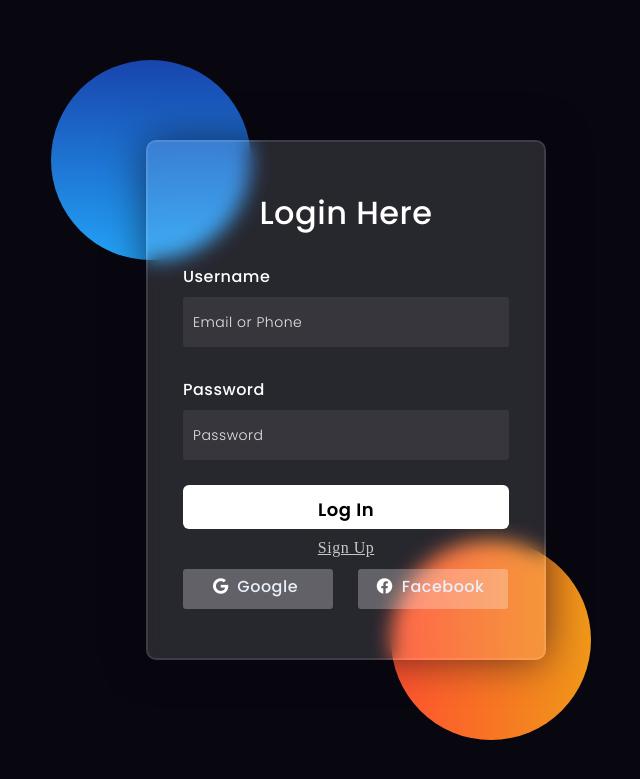
After one commit to nirdosh-thakur/CareerGuard, a Flask app: page /login in a window 1280 px wide. The commit adds this page. Shown: the top 779 px of the page, without its empty margins (294-934 px from the left). Run offline with Flask 3, Linux system fonts and the light colour scheme.

Commit message:
User Authentication
Login page, Sign Up Page, Authentication

```diff
--- a/app.py
+++ b/app.py
@@ -1,13 +1,19 @@
-from flask import Flask, render_template, jsonify, request
-from database import load_all_jobs_from_db, load_single_job_from_db, add_application_to_db
+from flask import Flask, render_template, jsonify, request, url_for, redirect, session, flash
+from database import load_all_jobs_from_db, load_single_job_from_db, add_application_to_db,check_user_in_db, SESSION_SECRET_KEY, insert_user_in_db
+
 
 app = Flask(__name__)
+app.secret_key = SESSION_SECRET_KEY
 
 
 @app.route("/")
 def hello_jovian():
     JOBS = load_all_jobs_from_db()
+    user_id = session.get('user_id')
+    logged_in = session.get('logged_in')
     return render_template('home.html',
+                           id = user_id,
+                           logged_in = logged_in,
                            jobs=JOBS,
                            company_name='Jovian Careers')
 
@@ -46,6 +52,81 @@ def apply_to_job(id):
                     application = data,
                     job = JOB)
 
+@app.route("/login")
+def login():
+    #session.clear()
+    return render_template('login.html',
+                           #jobs=JOBS,
+                           company_name='Jovian Careers')
+
+@app.route("/logout")
+def logout():
+    session.clear()  # Clears all session data
+    return redirect(url_for("login"))  # Redirects to login page
+
+# Login check user authentication
+@app.route("/login/check", methods=['post'])
+def logged_user():
+    username = request.form['username']
+    password = request.form['password']
+
+    # Check if user exists in DB
+    result_dict = check_user_in_db(username, password)
+    if(result_dict[0]=='SUCCESS'):
+        flash("Login successful!", "success")
+        session['logged_in'] = True
+        session['user_id'] = result_dict[1]['id']
+        session['first_name'] = result_dict[1]['first_name']
+        session['last_name'] = result_dict[1]['last_name']
+        session['email'] = result_dict[1]['email']
+        return redirect(url_for('hello_jovian'))
+    else:
+        flash("Invalid Username/password!", "danger")
+        return redirect(url_for('login'))
+
+@app.route("/signup")
+def signup():
+    #JOBS = load_all_jobs_from_db()
+    return render_template('signup.html',
+                           #jobs=JOBS,
+                           company_name='Jovian Careers')
+
+@app.route("/signup/check", methods=['post'])
+def create_new_user():
+    #form_data = request.form.to_dict()
+    #return jsonify(request.form)
+    first_name = request.form['first_name']
+    last_name = request.form['last_name']
+    username = request.form['username']
+    email = request.form['email']
+    gender = request.form['gender']
+    password = request.form['password']
+    re_password = request.form['re_password']
+
+    # Validate input fields
+    #if not (username and password and first_name and last_name and email and gender):
+    #    flash("All fields are required!", "danger")
+    #    return redirect(url_for('signup'))  # Stay on the sign-up page
+
+    # Check if user exists in DB
+    if(password != re_password):
+        flash("Password didn't match", "danger")
+        return redirect(url_for('signup'))
+
+    result_dict = check_user_in_db(username, password)
+
+    if( result_dict[0] == "FAIL" ):
+        #return jsonify(result_dict[1])
+        query_status = insert_user_in_db(first_name, last_name, username, email, gender, password)
+        if ( query_status['status'] == "SUCCESS" ):
+            flash("User Account Created Successfully!", "success")
+            return redirect(url_for('login'))
+        else:
+            flash(query_status['status']+" "+query_status['code']+" "+query_status['message'], "danger")
+            return redirect(url_for('signup'))
+    else:
+        flash("Username already exists!", "danger")
+        return redirect(url_for('signup'))
 
 if __name__ == "__main__":
     app.run(host="0.0.0.0", debug=True, port=8080)
--- a/requirements.txt
+++ b/requirements.txt
@@ -6,3 +6,4 @@ Flask
 gunicorn
 sqlalchemy
 psycopg2-binary
+werkzeug
--- /dev/null
+++ b/templates/login.html
@@ -0,0 +1,180 @@
+<!DOCTYPE html>
+<html>
+  <head>
+    <title>Login</title>
+
+    <link rel="preconnect" href="https://fonts.gstatic.com">
+    <link rel="stylesheet" href="https://cdnjs.cloudflare.com/ajax/libs/font-awesome/5.15.4/css/all.min.css">
+    <link href="https://fonts.googleapis.com/css2?family=Poppins:wght@300;500;600&display=swap" rel="stylesheet">
+    <link rel="stylesheet" type="text/css" href="{{ url_for('static', filename='flash_notf.css') }}">
+    <!--Stylesheet-->
+    <style media="screen">
+      *,
+*:before,
+*:after{
+    padding: 0;
+    margin: 0;
+    box-sizing: border-box;
+}
+body{
+    background-color: #080710;
+}
+.background{
+    width: 430px;
+    height: 520px;
+    position: absolute;
+    transform: translate(-50%,-50%);
+    left: 50%;
+    top: 50%;
+}
+.background .shape{
+    height: 200px;
+    width: 200px;
+    position: absolute;
+    border-radius: 50%;
+}
+.shape:first-child{
+    background: linear-gradient(
+        #1845ad,
+        #23a2f6
+    );
+    left: -80px;
+    top: -80px;
+}
+.shape:last-child{
+    background: linear-gradient(
+        to right,
+        #ff512f,
+        #f09819
+    );
+    right: -30px;
+    bottom: -80px;
+}
+form{
+    height: 520px;
+    width: 400px;
+    background-color: rgba(255,255,255,0.13);
+    position: absolute;
+    transform: translate(-50%,-50%);
+    top: 50%;
+    left: 50%;
+    border-radius: 10px;
+    backdrop-filter: blur(10px);
+    border: 2px solid rgba(255,255,255,0.1);
+    box-shadow: 0 0 40px rgba(8,7,16,0.6);
+    padding: 50px 35px;
+}
+form *{
+    font-family: 'Poppins',sans-serif;
+    color: #ffffff;
+    letter-spacing: 0.5px;
+    outline: none;
+    border: none;
+}
+form h3{
+    font-size: 32px;
+    font-weight: 500;
+    line-height: 42px;
+    text-align: center;
+}
+
+label{
+    display: block;
+    margin-top: 30px;
+    font-size: 16px;
+    font-weight: 500;
+}
+input{
+    display: block;
+    height: 50px;
+    width: 100%;
+    background-color: rgba(255,255,255,0.07);
+    border-radius: 3px;
+    padding: 0 10px;
+    margin-top: 8px;
+    font-size: 14px;
+    font-weight: 300;
+}
+::placeholder{
+    color: #e5e5e5;
+}
+#login_button{
+  color: black;
+  display: flex;
+  height: 44px;
+  width: 100%;
+  background-color: white;
+  border-radius: 6px;
+  margin-top: 25px;
+  font-size: 18px;
+  font-weight: 700;
+  justify-content: center;
+  cursor: pointer;
+  padding: 11px 0;
+}
+.social{
+  margin-top: 12px;
+  display: flex;
+}
+.social div{
+  background: red;
+  width: 150px;
+  border-radius: 3px;
+  padding: 5px 10px 10px 5px;
+  background-color: rgba(255,255,255,0.27);
+  color: #eaf0fb;
+  text-align: center;
+}
+.social div:hover{
+  background-color: rgba(255,255,255,0.47);
+}
+.social .fb{
+  margin-left: 25px;
+}
+.social i{
+  margin-right: 4px;
+}
+    </style>
+</head>
+<body>
+
+  <!-- Flash message for showing notifications -->
+  {% with messages = get_flashed_messages(with_categories=True) %}
+      {% if messages %}
+          <div id="flash-messages">
+              {% for category, message in messages %}
+                  <div class="flash {{ category }}">{{ message }}</div>
+              {% endfor %}
+          </div>
+      {% endif %}
+  {% endwith %}
+
+
+    <div class="background">
+        <div class="shape"></div>
+        <div class="shape"></div>
+    </div>
+
+  <form  action="/login/check" method="POST">
+        <h3>Login Here</h3>
+
+        <label for="username">Username</label>
+        <input type="text" required placeholder="Email or Phone" id="username"  name="username">
+
+        <label for="password">Password</label>
+        <input type="password" required placeholder="Password" id="password"  name="password">
+
+      <div>
+        <button type="submit" id="login_button" href="/" type="button" >Log In</button>
+      </div>
+
+
+      <div style="display: flex;justify-content: center;margin-top: 10px;"><a href="/signup" style="color: #c7c7c7;font-family: serif;"> Sign Up</a></div>
+
+        <div class="social">
+          <div class="go"><i class="fab fa-google"></i>  Google</div>
+          <div class="fb"><i class="fab fa-facebook"></i>  Facebook</div>
+        </div>
+    </form>
+</body>
+</html>
```
Also changed, not shown: database.py (+73 -0 lines), static/flash_notf.css (added, +46 -0 lines), templates/home.html (+12 -0 lines), templates/nav.html (+91 -2 lines), templates/signup.html (added, +139 -0 lines), README.md, static/signup.jpg (added).
